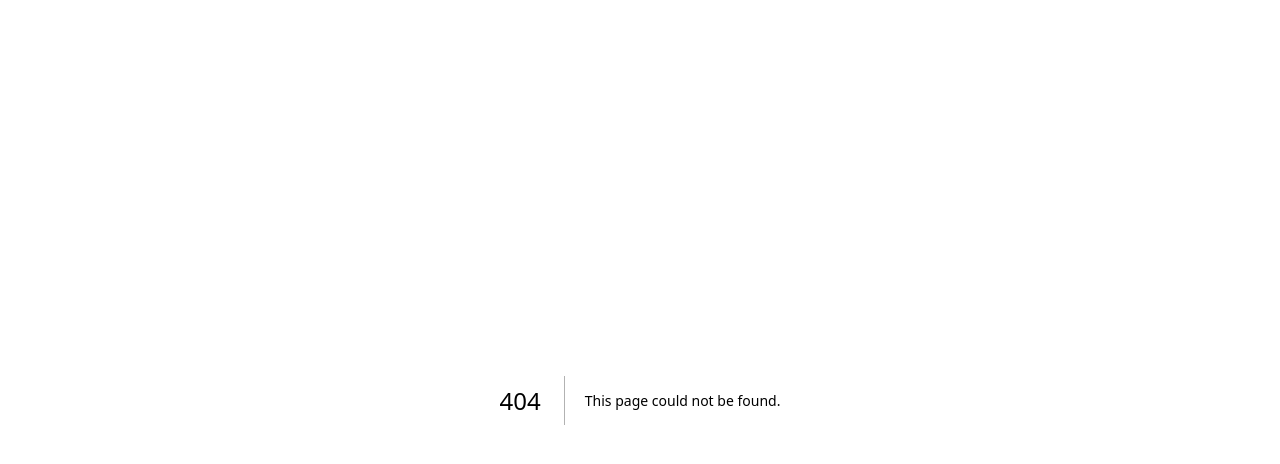
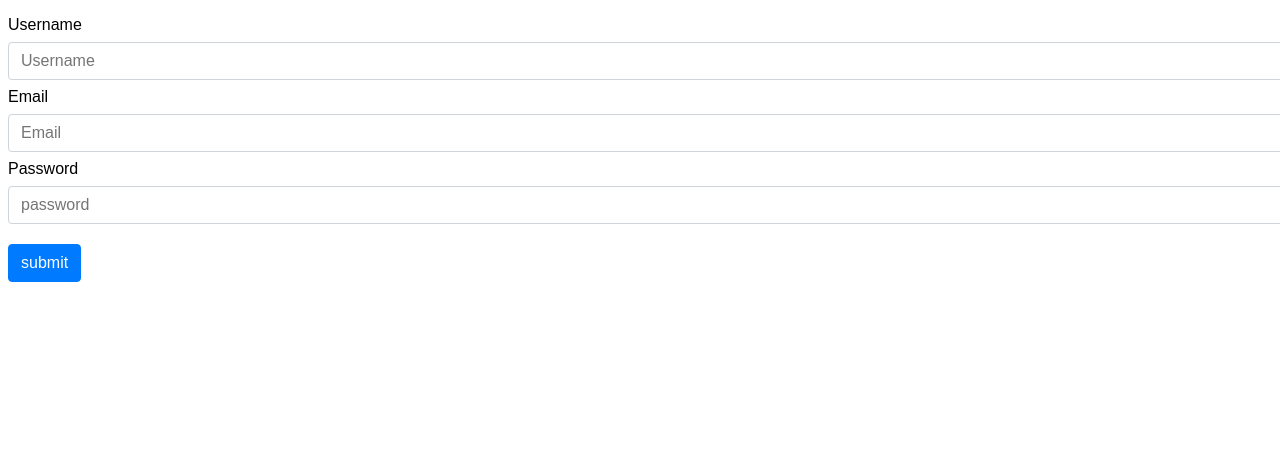
Before and after one commit to jck-bit/Social-Media-App, a Next.js app: page /auth/signup in a window 1280 px wide. Before the commit this address had no page. Shown: the top 464 px of the page. Built offline with nearby package versions, Linux system fonts and the light colour scheme.

Commit message:
user can now register and sign in

```diff
--- a/package.json
+++ b/package.json
@@ -14,6 +14,7 @@
     "@types/node": "18.11.18",
     "@types/react": "18.0.27",
     "@types/react-dom": "18.0.10",
+    "axios": "^1.2.5",
     "bcrypt": "^5.1.0",
     "eslint": "8.32.0",
     "eslint-config-next": "13.1.4",
--- /dev/null
+++ b/pages/auth/signup.tsx
@@ -0,0 +1,79 @@
+import React, {useState} from 'react'
+import axios from 'axios';
+
+interface SignUpData {
+    username:string;
+    email:string;
+    password:string;
+}
+
+
+const Signup:React.FC = () => {
+    const [formData, setFormData] = useState<SignUpData>({
+        username: '',
+        email: '',
+        password:''
+    })
+
+    const handleSubmit = async (e:React.FormEvent<HTMLFormElement>) =>{
+        e.preventDefault();
+        try {
+            await axios.post('http://localhost:3000/api/users', formData)
+            console.log("Sign up successfull")
+        } catch (error) {
+            console.error(error)
+        }
+    }
+
+    const handleChange =(e:React.ChangeEvent<HTMLInputElement>) =>{
+        const {name, value} = e.target;
+        setFormData({...formData, [name]:value})
+    }
+  return (
+    <div className="sign-in-form">
+    <form onSubmit={handleSubmit}>
+       <div className="form-group">
+        <label>Username</label>
+        <input
+            value={formData.username}
+            onChange={handleChange}
+            type="text"
+            placeholder="Username"
+            className="form-control"
+            name="username"
+            required
+        />
+       </div>
+      <div className="form-group">
+        <label>Email</label>
+        <input
+            value={formData.email}
+            onChange={handleChange}
+            type="email"
+            placeholder="Email"
+            className="form-control"
+            name="email"
+            required
+        />
+      </div>
+      <div className="form-group">
+        <label>Password</label>
+        <input
+            value={formData.password}
+            onChange={handleChange}
+            type="password"
+            placeholder="password"
+            className="form-control"
+            name="password"
+            required
+        />
+      </div>
+      <div className="signup-button">
+      <input type="submit" value="submit" className="btn btn-primary"/>
+      </div>
+    </form>
+  </div>
+  )
+}
+
+export default Signup
--- a/styles/globals.css
+++ b/styles/globals.css
@@ -4,6 +4,7 @@ body{
 span{
   margin-left: 20px;
 }
+
 
 .p-tag{
   margin-right: 20px;
@@ -72,3 +73,13 @@ form-group {
   margin-bottom: 0.5rem;
   margin-top: .5rem;
   }
+
+  .signup-button{
+    display: flex;
+    align-items: center;
+    justify-content: space-between;
+  }
+  .signup-button a{
+    cursor: pointer;
+    color: #0062cc;
+  }
```
Also changed, not shown: pages/auth/signin.tsx (+7 -1 lines), 1 other file (tests, documents, lock files or other folders).
